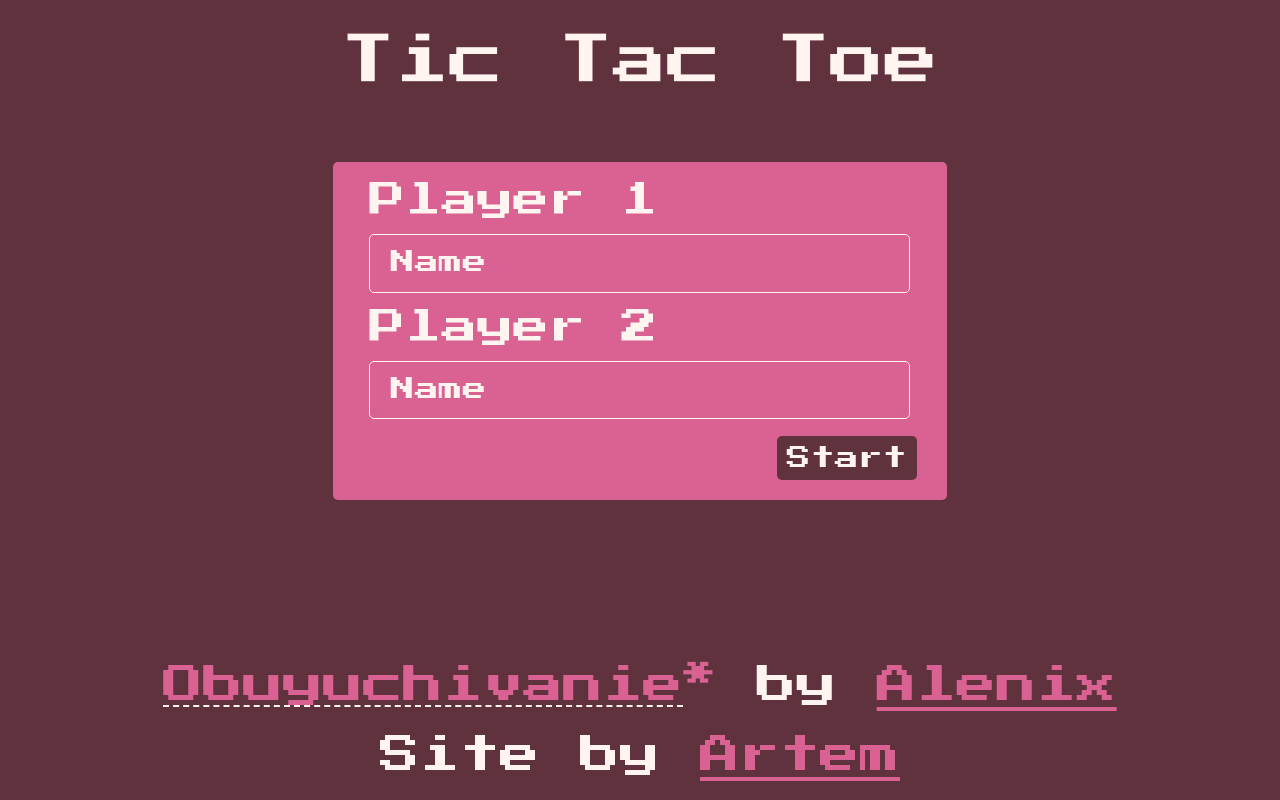
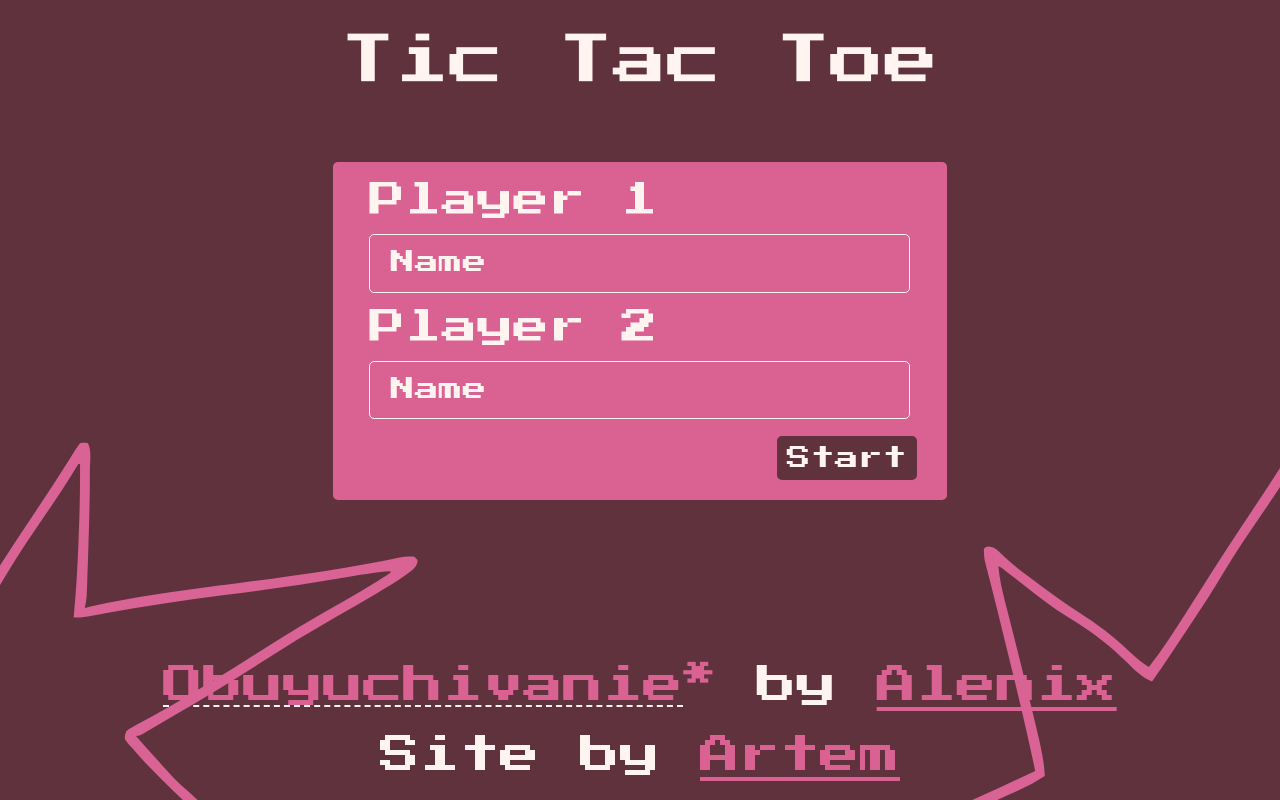
Before and after one commit to Aldeimeter/TheOdinProject_Projects, a plain HTML site: page OdinTicTacToe/index.html in a window 1280 px wide. Drawn offline with Linux system fonts and the light colour scheme; a web font is replaced by a local one.

Commit message:
add stars to background

```diff
--- a/OdinTicTacToe/index.html
+++ b/OdinTicTacToe/index.html
@@ -99,5 +99,9 @@
         </span>
       </div>
     </footer>
+    <div id="stars-container">
+      <i id="star-1"></i>
+      <i id="star-2"></i>
+    </div>
   </body>
 </html>
--- a/OdinTicTacToe/style.css
+++ b/OdinTicTacToe/style.css
@@ -329,3 +329,39 @@ footer {
   font-size: 2em; /* Increase font size */
   line-height: 0; /* Prevent line height expansion */
 }
+
+#stars-container {
+  position: absolute;
+  width: 100dvw;
+  height: 100dvh;
+  pointer-events: none;
+  overflow: hidden;
+  z-index: 0;
+}
+#stars-container i {
+  background-size: 75%;
+  background-repeat: no-repeat;
+  position: absolute;
+  height: 100%;
+  width: 100%;
+  bottom: -25%;
+}
+#star-1 {
+  background-image: url("./star-1.svg");
+  left: -35%;
+}
+#star-2 {
+  background-image: url("./star-2.svg");
+  right: -60%;
+}
+@media screen and (max-width: 1300px) {
+  #stars-container i {
+    bottom: -50%;
+  }
+}
+@media screen and (max-width: 900px) {
+  #stars-container i {
+    bottom: -70%;
+    background-size: 100%;
+  }
+}
```
Also changed, not shown: OdinTicTacToe/star-1.svg (added), OdinTicTacToe/star-2.svg (added).
